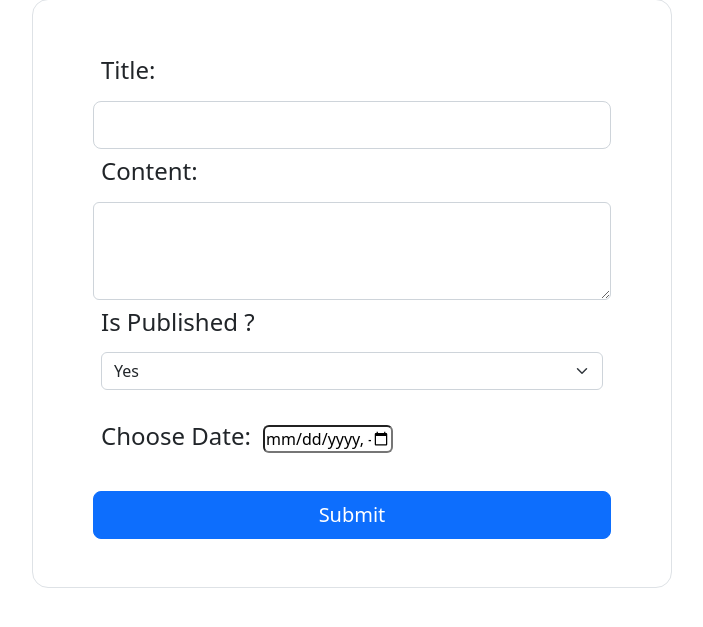
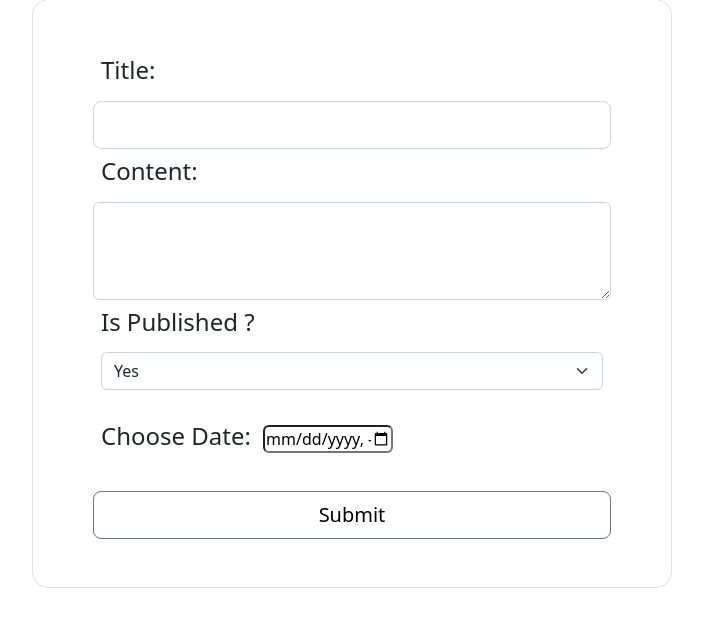
Before and after one commit to T-Python-OCT9/LAB_DJANGO_ORM_2, a Django app: page / in a window 1280 px wide. Shown: the part 121-748 px from the top of the page, without its empty margins (288-991 px from the left). Run offline with Django 4.2, Linux system fonts and the light colour scheme.

Commit message:
change button color

```diff
--- a/blogWebsite/blog/templates/blog/index.html
+++ b/blogWebsite/blog/templates/blog/index.html
@@ -60,7 +60,7 @@
           <br><br>
 
           <div class="col-12 d-grid gap-2">
-            <button type="submit" class="btn btn-lg btn-primary text-white">Submit</button>
+            <button type="submit" class="btn btn-lg btn-outline-secondary text-black">Submit</button>
           </div>
       </form>
 
--- a/blogWebsite/blog/views.py
+++ b/blogWebsite/blog/views.py
@@ -8,6 +8,9 @@ def add_post(request:HttpRequest):
     if request.method == "POST":
         new_blog = Post(title=request.POST.get('title'), content= request.POST.get('content'),is_published = request.POST.get('is_published') ,publish_date= request.POST.get('publish_date'))
         new_blog.save()
+
+        return redirect("blog:list_post")
+
 
     return render(request, "blog/index.html")
 
```
